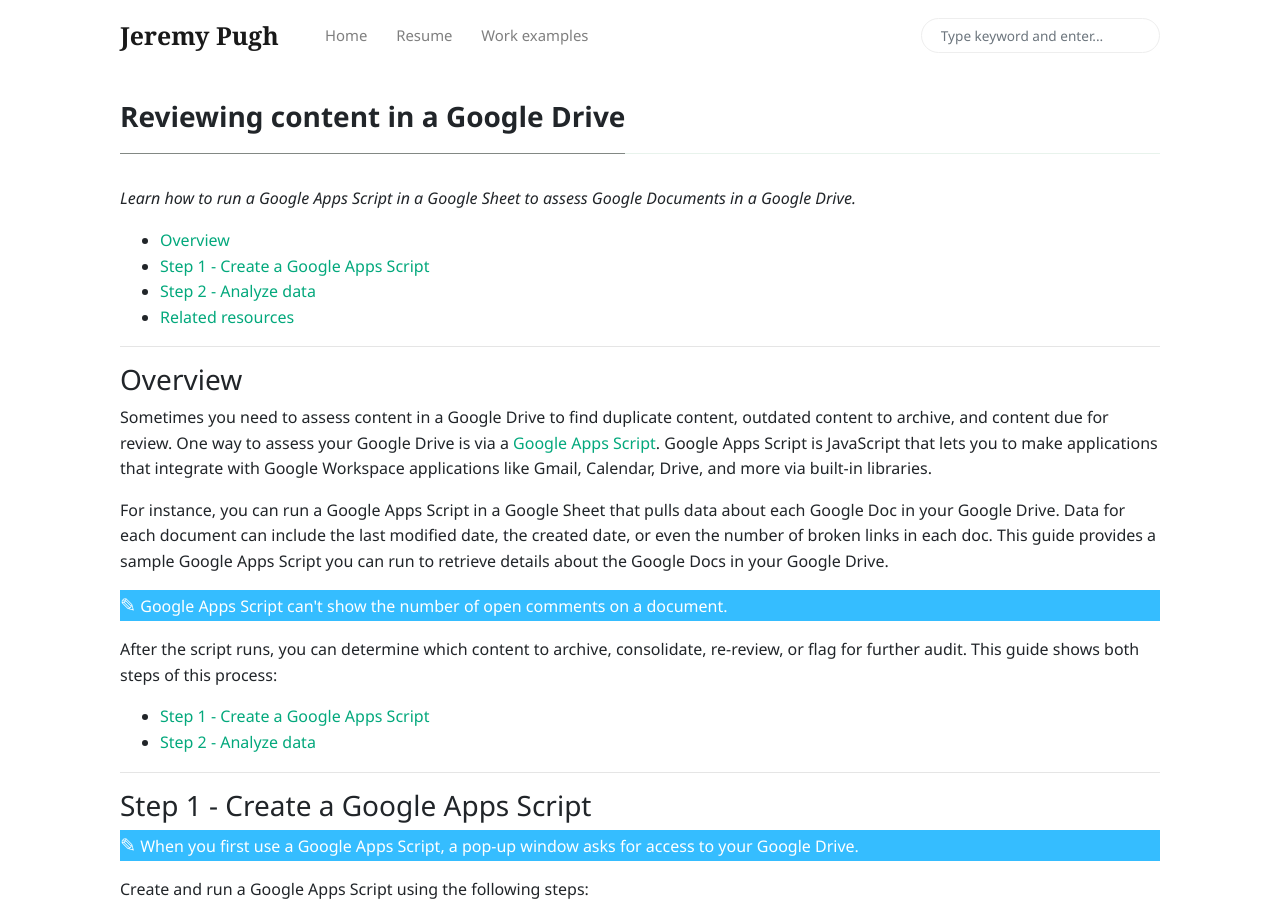
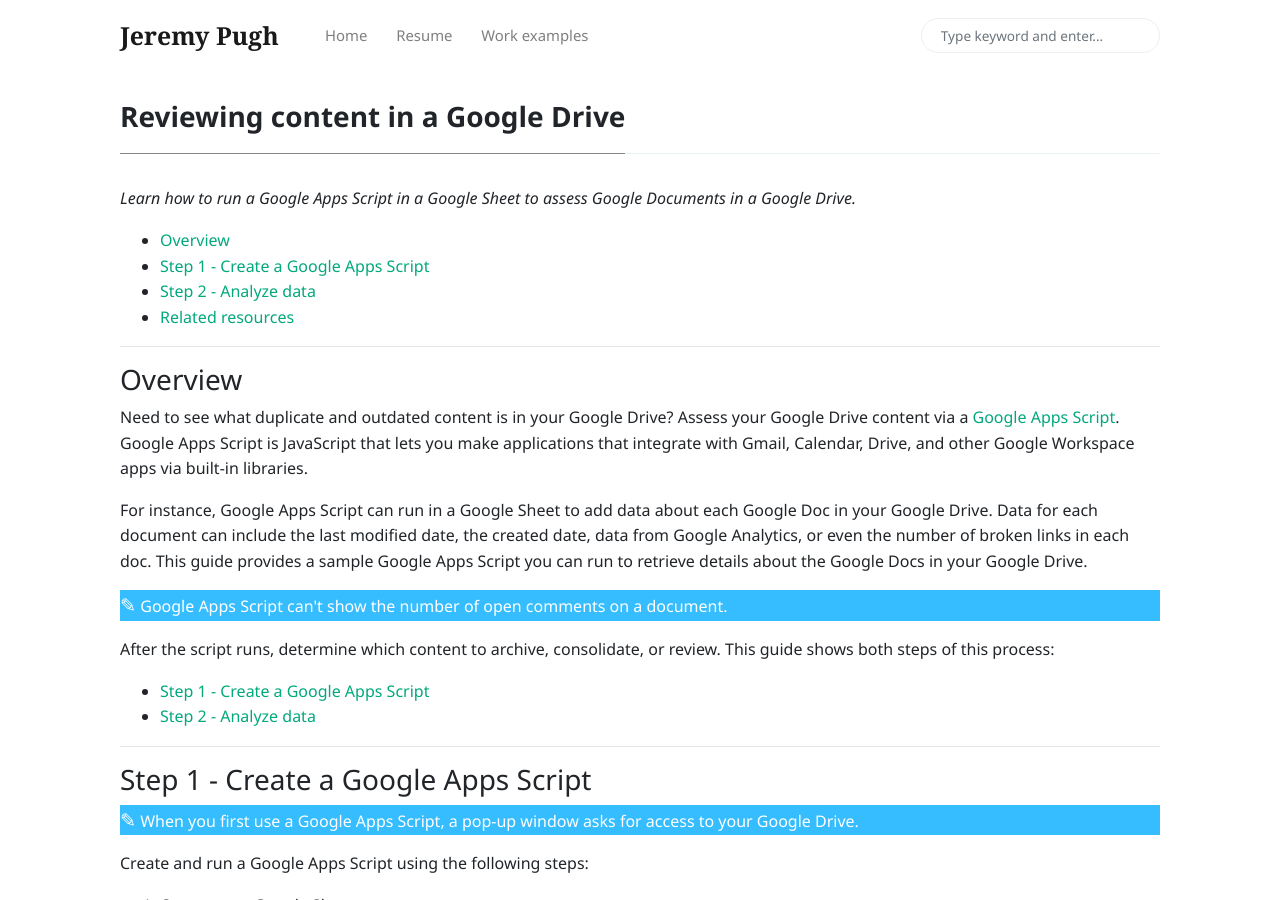
Before and after one commit to stumblefiend/jeremy.pugh, a Jekyll site: the page built from assets/scripts/google-drive-content-review.md, in a window 1280 px wide and 900 px high. Built offline with Jekyll 4.4.1, drawn with Linux system fonts in a browser that asks for light colours; nearby versions of some CDN libraries; our own code applies the rules of GitHub Pages for plain Markdown files.

Commit message:
Update google-drive-content-review.md

```diff
--- a/assets/scripts/google-drive-content-review.md
+++ b/assets/scripts/google-drive-content-review.md
@@ -14,16 +14,16 @@
 
 ### Overview
 
-Sometimes you need to assess content in a Google Drive to find duplicate content, outdated content to archive, and content due for review. One way to assess your Google Drive is via a [Google Apps Script](https://developers.google.com/apps-script/reference). Google Apps Script is JavaScript that lets you to make applications that integrate with Google Workspace applications like Gmail, Calendar, Drive, and more via built-in libraries.
+Need to see what duplicate and outdated content is in your Google Drive? Assess your Google Drive content via a [Google Apps Script](https://developers.google.com/apps-script/reference). Google Apps Script is JavaScript that lets you make applications that integrate with Gmail, Calendar, Drive, and other Google Workspace apps via built-in libraries.
 
-For instance, you can run a Google Apps Script in a Google Sheet that pulls data about each Google Doc in your Google Drive. Data for each document can include the last modified date, the created date, or even the number of broken links in each doc. This guide provides a sample Google Apps Script you can run to retrieve details about the Google Docs in your Google Drive.
+For instance, Google Apps Script can run in a Google Sheet to add data about each Google Doc in your Google Drive. Data for each document can include the last modified date, the created date, data from Google Analytics, or even the number of broken links in each doc. This guide provides a sample Google Apps Script you can run to retrieve details about the Google Docs in your Google Drive.
 
 <div class="alert-cyan">
   <p><span style="font-size:larger;">✎</span>
   Google Apps Script can't show the number of open comments on a document.</p>
 </div>
 
-After the script runs, you can determine which content to archive, consolidate, re-review, or flag for further audit. This guide shows both steps of this process:
+After the script runs, determine which content to archive, consolidate, or review. This guide shows both steps of this process:
 
 - [Step 1 - Create a Google Apps Script](#step-1---create-a-google-apps-script)
 - [Step 2 - Analyze data](#step-2---analyze-data)
```
